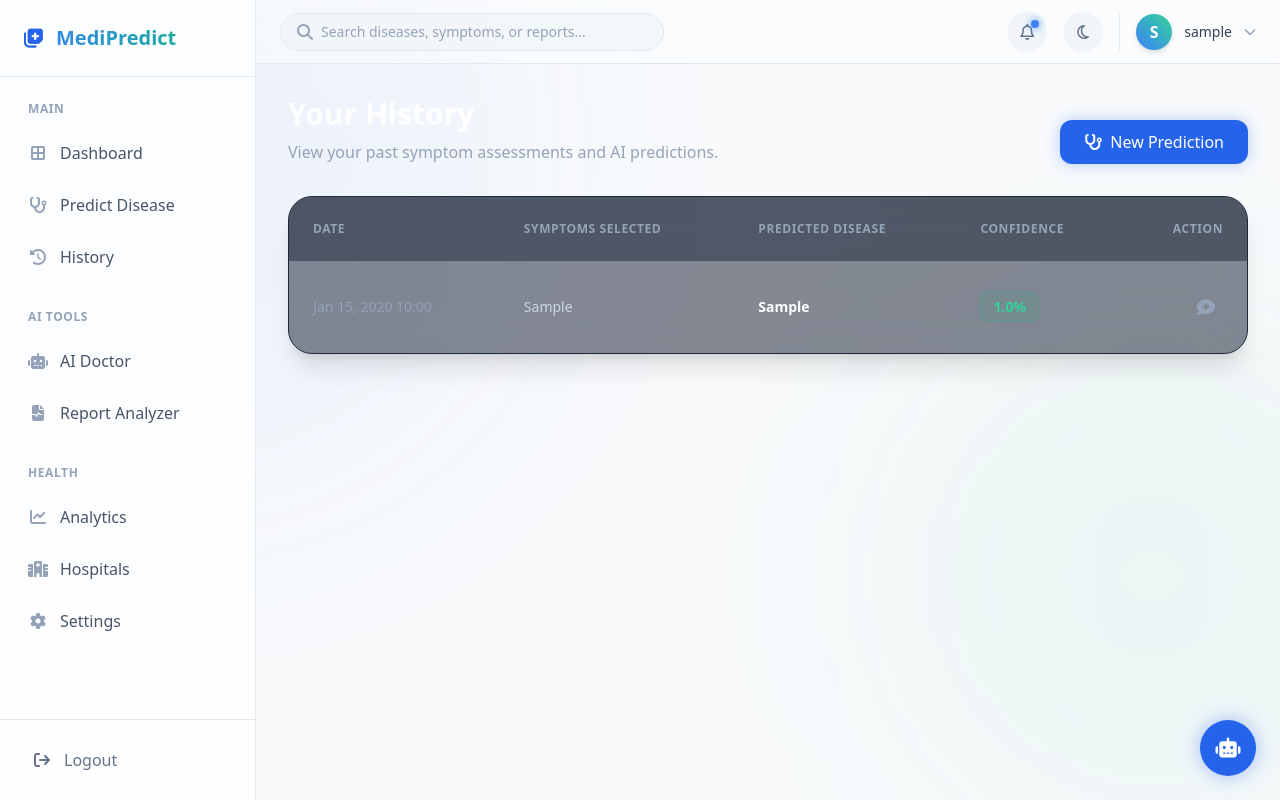
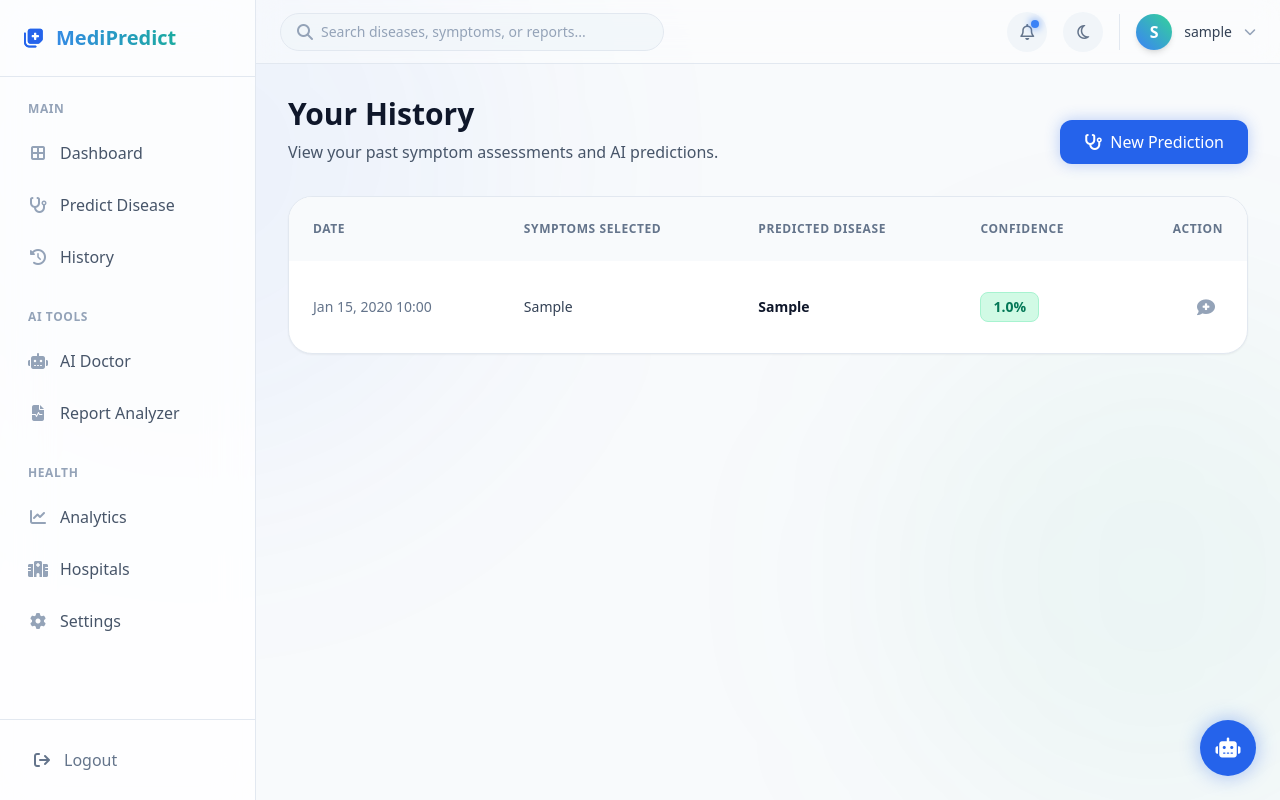
Before and after one commit to manyatagupta/disease-prediction, a Django app: page /history/ in a window 1280 px wide. Run offline with Django 5.2, Linux system fonts and the light colour scheme; a user stored in the database is signed in; tables that the repository leaves empty hold one stand-in row (values such as "Sample post"); some libraries are stand-ins or nearby versions.

Commit message:
Feat: Redesign history page with glassmorphism and theme support

```diff
--- a/templates/predictor/history.html
+++ b/templates/predictor/history.html
@@ -7,20 +7,20 @@
 
     <div class="flex flex-col md:flex-row md:items-end justify-between gap-4 mb-8">
         <div>
-            <h1 class="text-3xl font-bold text-white mb-2">Your History</h1>
-            <p class="text-slate-400">View your past symptom assessments and AI predictions.</p>
+            <h1 class="text-3xl font-bold text-slate-900 dark:text-white mb-2 transition-colors">Your History</h1>
+            <p class="text-slate-600 dark:text-slate-400 transition-colors">View your past symptom assessments and AI predictions.</p>
         </div>
-        <a href="{% url 'predictor:checker' %}" class="px-6 py-2.5 bg-blue-600 hover:bg-blue-500 text-white rounded-xl font-medium shadow-[0_0_15px_rgba(37,99,235,0.3)] transition-all hover:shadow-[0_0_25px_rgba(37,99,235,0.5)] flex items-center gap-2">
+        <a href="{% url 'predictor:checker' %}" class="px-6 py-2.5 bg-blue-600 hover:bg-blue-500 text-white rounded-xl font-medium shadow-[0_0_15px_rgba(37,99,235,0.3)] transition-all hover:shadow-[0_0_20px_rgba(37,99,235,0.4)] flex items-center gap-2">
             <i class="fa-solid fa-stethoscope"></i> New Prediction
         </a>
     </div>
 
-    <div class="bg-slate-900/50 backdrop-blur-xl border border-slate-800 rounded-3xl overflow-hidden shadow-xl" data-aos="fade-up" data-aos-delay="100">
+    <div class="bg-white dark:bg-slate-900/50 backdrop-blur-xl border border-slate-200 dark:border-slate-800 rounded-3xl overflow-hidden shadow-sm dark:shadow-xl transition-colors" data-aos="fade-up" data-aos-delay="100">
         {% if history %}
         <div class="overflow-x-auto">
             <table class="w-full text-left border-collapse">
                 <thead>
-                    <tr class="bg-slate-800/50 text-slate-400 text-xs uppercase tracking-wider">
+                    <tr class="bg-slate-50 dark:bg-slate-800/50 text-slate-500 dark:text-slate-400 text-xs uppercase tracking-wider transition-colors">
                         <th class="p-6 font-semibold">Date</th>
                         <th class="p-6 font-semibold">Symptoms Selected</th>
                         <th class="p-6 font-semibold">Predicted Disease</th>
@@ -28,25 +28,25 @@
                         <th class="p-6 font-semibold text-right">Action</th>
                     </tr>
                 </thead>
-                <tbody class="divide-y divide-slate-800 text-sm">
+                <tbody class="divide-y divide-slate-100 dark:divide-slate-800 text-sm transition-colors">
                     {% for item in history %}
-                    <tr class="hover:bg-slate-800/30 transition-colors">
-                        <td class="p-6 text-slate-400 whitespace-nowrap">{{ item.date|date:"M d, Y H:i" }}</td>
-                        <td class="p-6 text-slate-300 max-w-xs truncate" title="{{ item.symptoms_selected }}">
+                    <tr class="hover:bg-slate-50 dark:hover:bg-slate-800/30 transition-colors">
+                        <td class="p-6 text-slate-500 dark:text-slate-400 whitespace-nowrap transition-colors">{{ item.date|date:"M d, Y H:i" }}</td>
+                        <td class="p-6 text-slate-700 dark:text-slate-300 max-w-xs truncate transition-colors" title="{{ item.symptoms_selected }}">
                             {{ item.symptoms_selected }}
                         </td>
                         <td class="p-6">
-                            <span class="font-bold text-white">{{ item.predicted_disease }}</span>
+                            <span class="font-bold text-slate-900 dark:text-white transition-colors">{{ item.predicted_disease }}</span>
                         </td>
                         <td class="p-6">
                             <div class="flex items-center gap-2">
-                                <span class="px-3 py-1 bg-emerald-500/10 text-emerald-400 font-bold rounded-lg border border-emerald-500/20">
+                                <span class="px-3 py-1 bg-emerald-100 dark:bg-emerald-500/10 text-emerald-700 dark:text-emerald-400 font-bold rounded-lg border border-emerald-200 dark:border-emerald-500/20 transition-colors">
                                     {{ item.confidence|floatformat:1 }}%
                                 </span>
                             </div>
                         </td>
                         <td class="p-6 text-right">
-                            <button class="p-2 text-slate-400 hover:text-blue-400 transition-colors" title="Ask AI Doctor" onclick="window.openAIChat('Tell me about {{ item.predicted_disease }} and the symptoms: {{ item.symptoms_selected }}')">
+                            <button class="p-2 text-slate-400 dark:text-slate-500 hover:text-blue-600 dark:hover:text-blue-400 transition-colors" title="Ask AI Doctor" onclick="window.openAIChat('Tell me about {{ item.predicted_disease }} and the symptoms: {{ item.symptoms_selected }}')">
                                 <i class="fa-solid fa-comment-medical text-lg"></i>
                             </button>
                         </td>
@@ -57,12 +57,12 @@
         </div>
         {% else %}
         <div class="text-center py-20 px-4">
-            <div class="inline-flex items-center justify-center w-24 h-24 rounded-full bg-slate-800/50 mb-6 text-slate-400 text-4xl shadow-inner">
+            <div class="inline-flex items-center justify-center w-24 h-24 rounded-full bg-slate-100 dark:bg-slate-800/50 mb-6 text-slate-400 text-4xl shadow-inner transition-colors">
                 <i class="fa-solid fa-folder-open"></i>
             </div>
-            <h3 class="text-2xl font-bold text-white mb-2">No History Found</h3>
-            <p class="text-slate-500 max-w-sm mx-auto mb-8">You haven't made any health predictions yet. Try our AI symptom checker today!</p>
-            <a href="{% url 'predictor:checker' %}" class="inline-flex items-center gap-2 text-blue-400 hover:text-blue-300 font-medium">
+            <h3 class="text-2xl font-bold text-slate-900 dark:text-white mb-2 transition-colors">No History Found</h3>
+            <p class="text-slate-600 dark:text-slate-500 max-w-sm mx-auto mb-8 transition-colors">You haven't made any health predictions yet. Try our AI symptom checker today!</p>
+            <a href="{% url 'predictor:checker' %}" class="inline-flex items-center gap-2 text-blue-600 dark:text-blue-400 hover:text-blue-700 dark:hover:text-blue-300 font-medium transition-colors">
                 Start first prediction <i class="fa-solid fa-arrow-right"></i>
             </a>
         </div>
```
